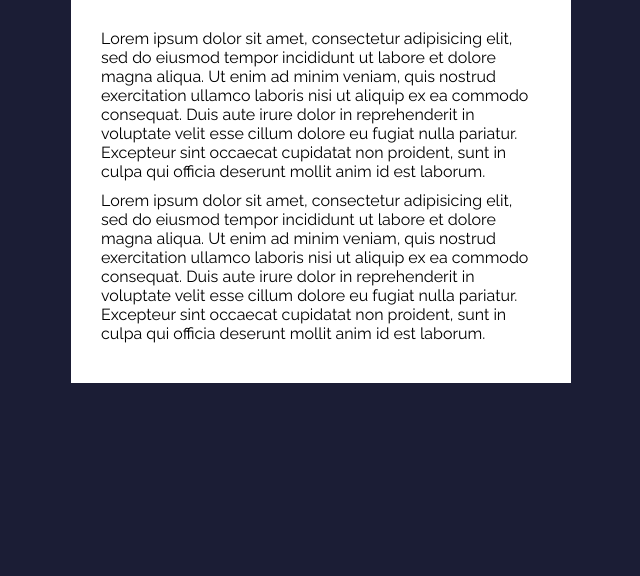
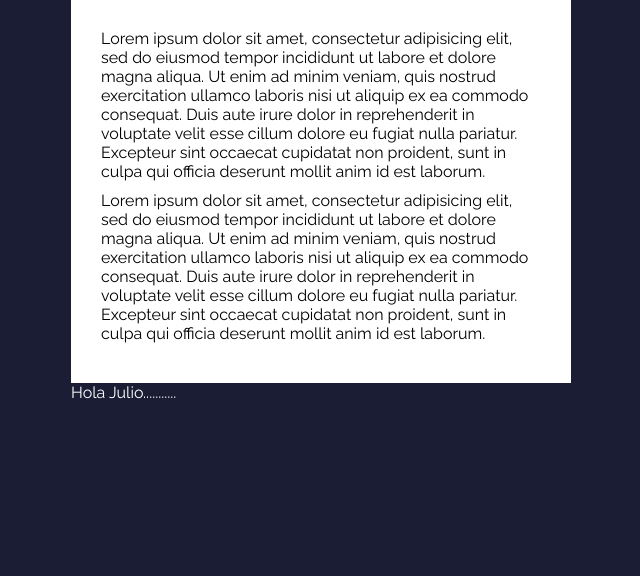
Before and after one commit to julio-maca/losShowVlan, a PHP site: page /views/contenido.view.php in a window 1280 px wide. Shown: the part 162-738 px from the top of the page, without its empty margins (319-959 px from the left). Run offline with PHP 8.4, Linux system fonts and the light colour scheme; some libraries are stand-ins or nearby versions.

Commit message:
Prueba para ver si funciono

```diff
--- a/views/contenido.view.php
+++ b/views/contenido.view.php
@@ -32,6 +32,8 @@
 			</article>
 		</div>
 
+		<p> Hola Julio...........</p>
+
 
 	</div>
 </body>
```
